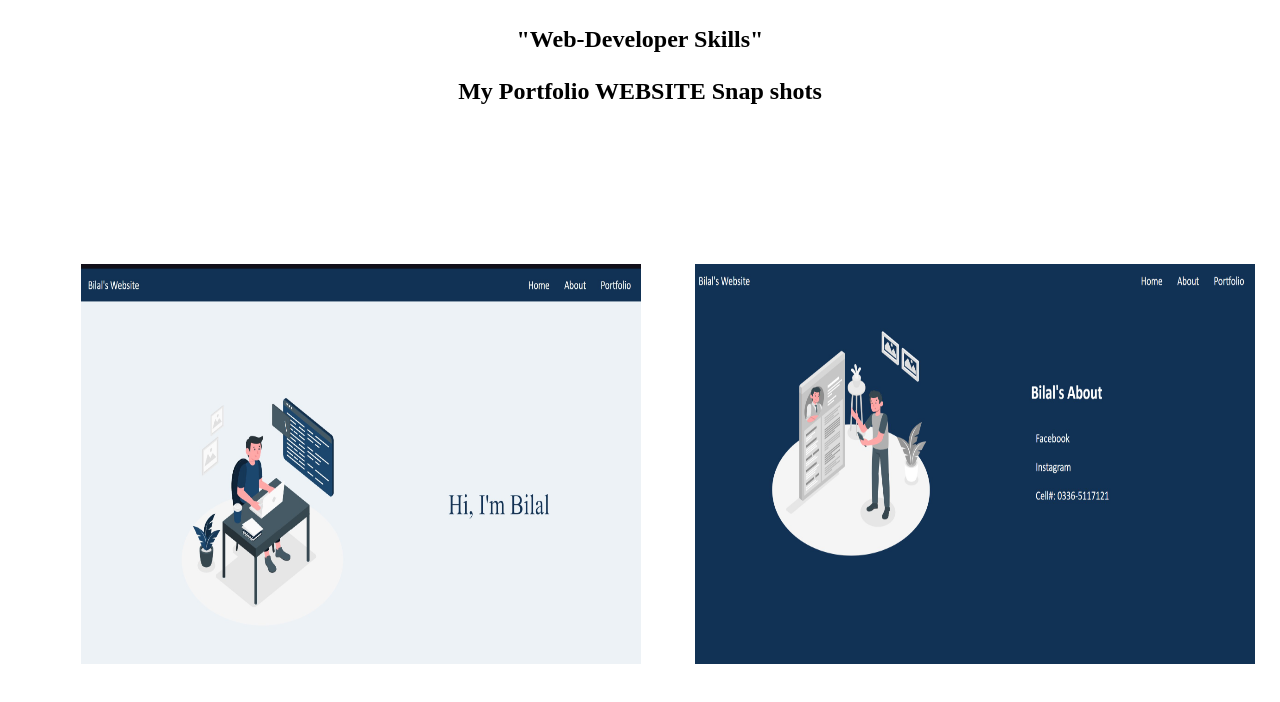
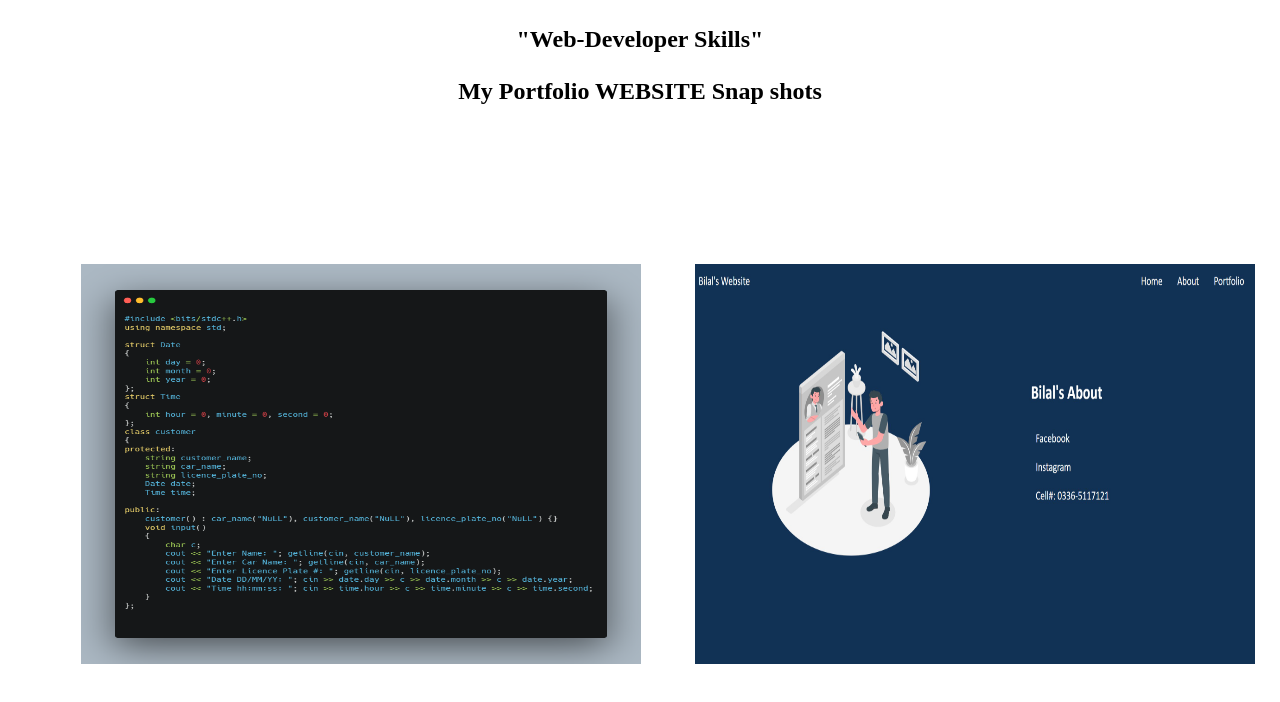
Before and after one commit to Bilal02002/Portfolio-Website, a plain HTML site: page sec2.html in a window 1280 px wide. Drawn offline with Linux system fonts and the light colour scheme.

Commit message:
Update sec2.html

```diff
--- a/sec2.html
+++ b/sec2.html
@@ -62,7 +62,7 @@
     <div class="name"><h1>My Portfolio WEBSITE Snap shots</h1></div>
     <div class="container">
         <div class="items">
-            <img src="/pics/sec2.png" alt=""/>
+            <img src="/pics/pic1.png" alt=""/>
         </div>
         <div class="items">
             <img src="/pics/sec2_2.png" alt=""/>
```
